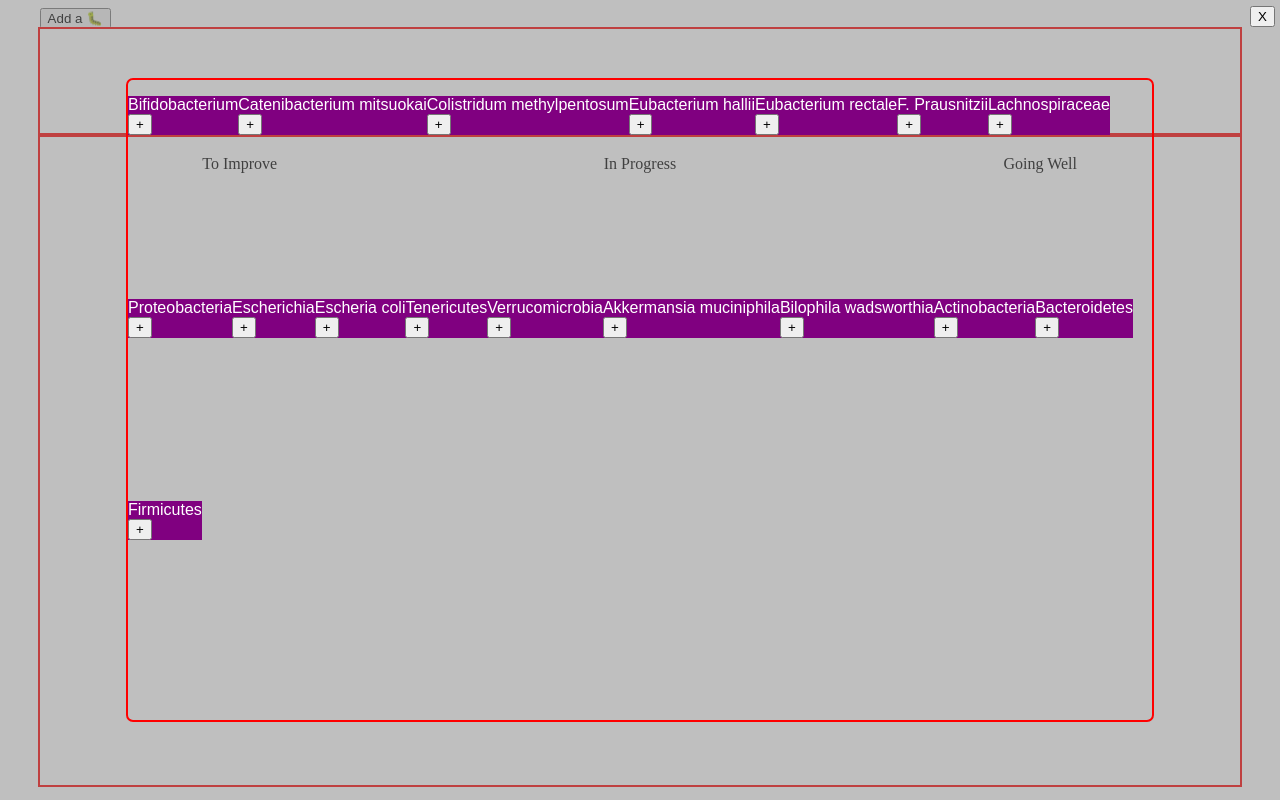
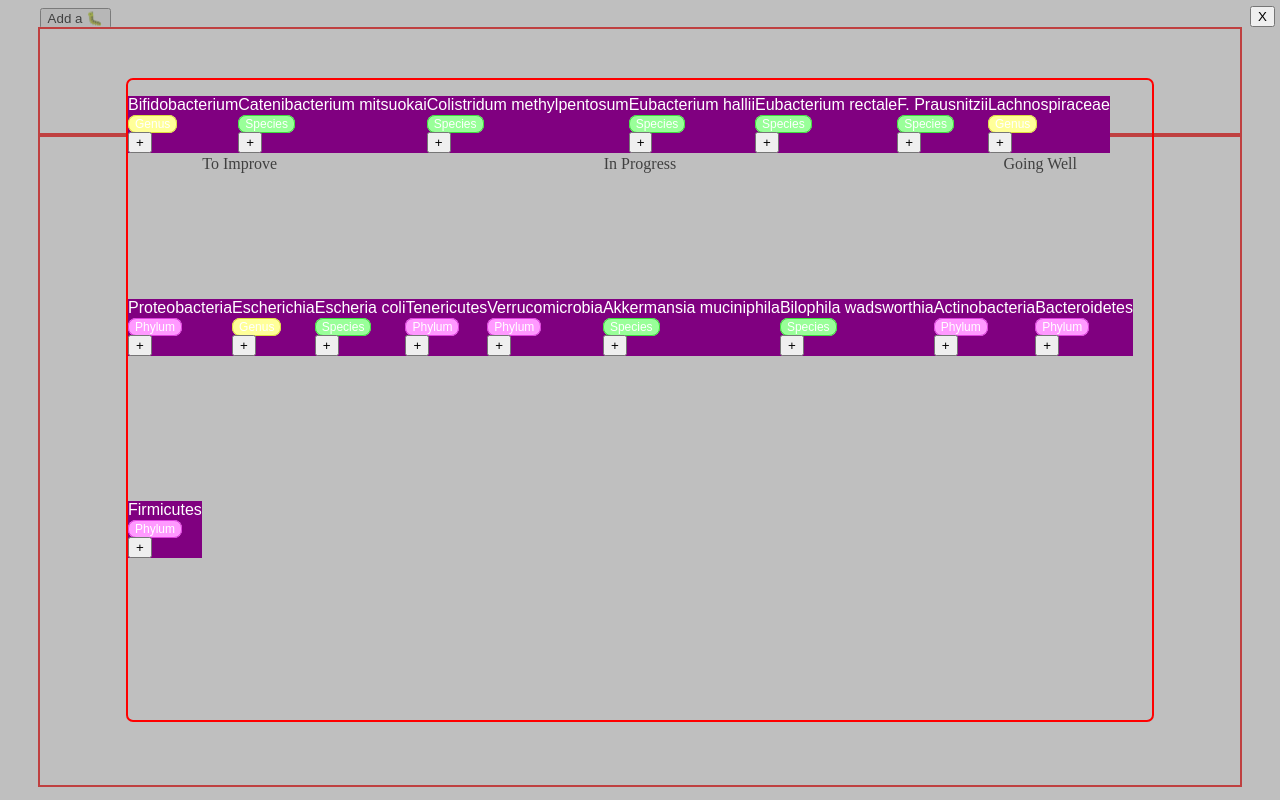
Before and after one commit to alex-j-garcia/probiotic-playbook, a React (Create React App) app: page / in a window 1280 px wide. Both pictures are taken after a click on the button "Add a 🐛". Built offline with nearby package versions, Linux system fonts and the light colour scheme; the HTML template or start-up script is replaced by a standard one.

Commit message:
Add card badges

```diff
--- a/public/index.css
+++ b/public/index.css
@@ -27,3 +27,23 @@ button {
 ul {
   padding: 0;
 }
+
+.Badge {
+  border: 1px solid hsl(60, 69.9%, 55.7%);
+  padding: 1px 6px;
+  border-radius: 8px;
+
+  font-family: sans-serif;
+  font-size: 12px;
+  background-color: hsl(60, 100%, 80%);
+}
+
+.Badge--phylum {
+  border: 1px solid hsl(300, 69.9%, 55.7%);
+  background-color: hsl(300, 100%, 80%);
+}
+
+.Badge--species {
+  border: 1px solid hsl(120, 69.9%, 55.7%);
+  background-color: hsl(120, 100%, 80%);
+}
--- /dev/null
+++ b/src/common/components/Badge.js
@@ -0,0 +1,11 @@
+export default function Badge({ type }) {
+  return (
+    <div>
+      <span className={`Badge Badge--${type}`}>{capitalizeFirst(type)}</span>
+    </div>
+  );
+}
+
+function capitalizeFirst(word) {
+  return word[0].toUpperCase() + word.slice(1);
+}
--- a/src/components/BugCard/BugCard.js
+++ b/src/components/BugCard/BugCard.js
@@ -1,3 +1,4 @@
+import Badge from '../../common/components/Badge';
 import './BugCard.css';
 
 export default function BugCard({
@@ -6,6 +7,7 @@ export default function BugCard({
 }) {
   return (
     <div className='BugCard'>{item.name}
+      <Badge type={item.type} />
       <div>{children}</div>
     </div>
   );
```
